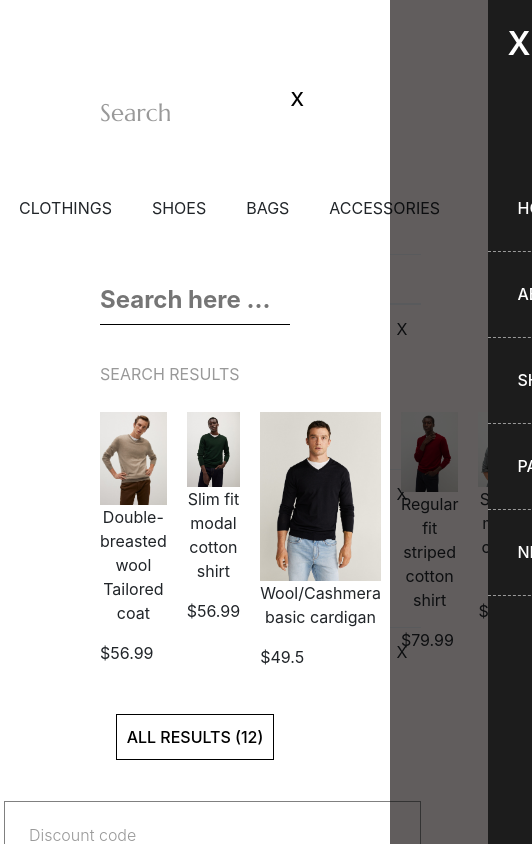
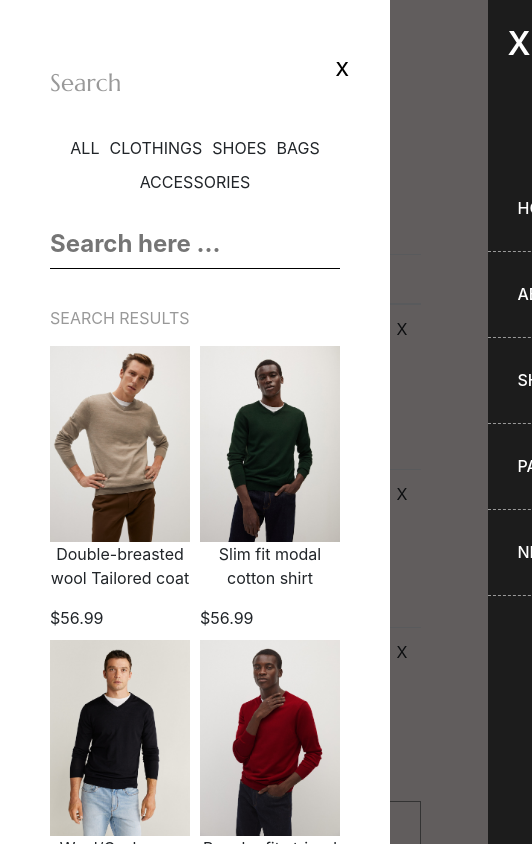
Before and after one commit to Kiril-Pavlov/durotan-landing-page, a React (Create React App) app: page /cart in a window 390 px wide. Both pictures are taken after a click on the icon 264 px from the left and 38 px from the top of the page. Shown: the top 844 px of the page, 532 px wide, since content can reach past the window. Built offline with nearby package versions, Linux system fonts and the light colour scheme; the HTML template or start-up script is replaced by a standard one.

Commit message:
search popup responsive CSS done

```diff
--- a/src/components/Search/Search.css
+++ b/src/components/Search/Search.css
@@ -43,15 +43,15 @@
   font-family: var(--title-font);
   font-size: 1.5rem;
 }
-.cardItem {
+/* .cardItem {
   width: 250px;
-}
+} */
 .cardItem img {
   width: 100%;
 }
 .cards-container {
-  display: flex;
-  flex-direction: row;
+  display: grid;
+  grid-template-columns: repeat(5, 1fr);
   grid-gap: 20px;
   padding: 20px 0px;
 }
@@ -74,3 +74,19 @@
   background-color: black;
   color: white;
 }
+
+@media screen and (max-width:992px){
+  .searchPopUp {
+    padding: 20px 50px;
+  }
+  .search {
+    grid-gap: 10px;
+    padding: 10px;
+    flex-wrap: wrap;
+  }
+  .cards-container {
+    grid-template-columns: repeat(2, 1fr);
+    grid-gap: 10px;
+    padding: 10px 0px;
+  }
+}
```
